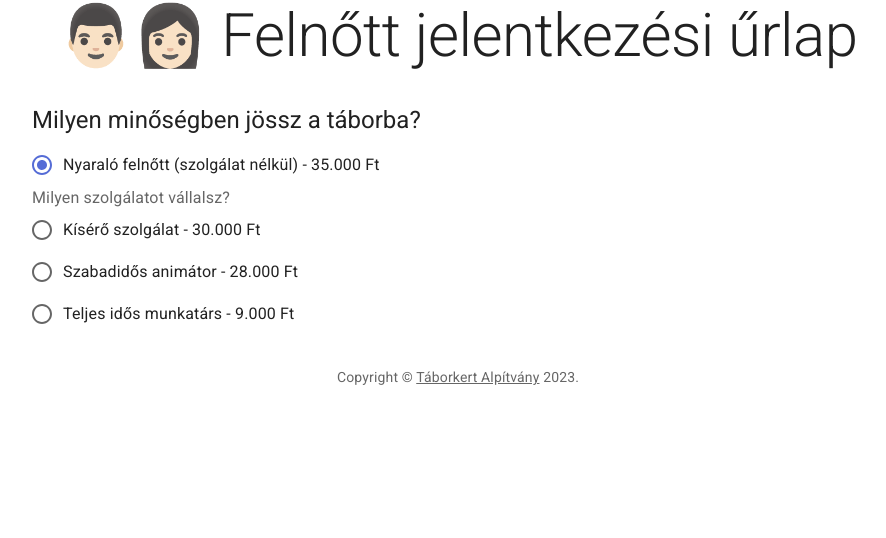
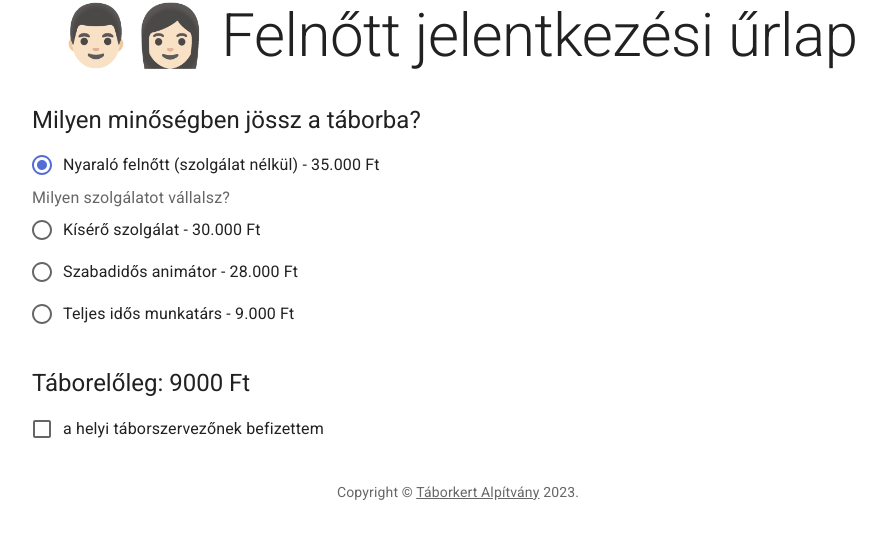
Before and after one commit to Taborkert/vite-ts-react-frontend, a React (Vite) app: page / in a window 1280 px wide. Shown: the top 538 px of the page, without its empty margins (182-1068 px from the left). Built offline with nearby package versions, Linux system fonts and the light colour scheme.

Commit message:
Adding AdvanceFee

```diff
--- /dev/null
+++ b/src/form-fields/AdvanceFee.tsx
@@ -0,0 +1,27 @@
+import React from "react";
+import Typography from "@mui/material/Typography";
+import Box from "@mui/material/Box";
+import Checkbox from "@mui/material/Checkbox";
+import FormControlLabel from "@mui/material/FormControlLabel";
+
+function AdvanceFee({
+  checked,
+  onChange,
+}: {
+  checked: boolean;
+  onChange: any;
+}) {
+  return (
+    <Box sx={{ my: 4 }}>
+      <Typography variant="h5" component="h2" gutterBottom>
+        Táborelőleg: 9000 Ft
+      </Typography>
+      <FormControlLabel
+        control={<Checkbox checked={checked} onChange={onChange} />}
+        label="a helyi táborszervezőnek befizettem"
+      />
+    </Box>
+  );
+}
+
+export default AdvanceFee;
--- a/src/pages/AdultRegistration.tsx
+++ b/src/pages/AdultRegistration.tsx
@@ -3,9 +3,11 @@ import Typography from "@mui/material/Typography";
 import MainServiceField, {
   MainServiceFieldValue,
 } from "../form-fields/MainServiceField";
+import AdvanceFee from "../form-fields/AdvanceFee";
 
 interface AdultReg {
   mainService: MainServiceFieldValue;
+  advanceFee: boolean;
 }
 
 interface Action {
@@ -21,6 +23,7 @@ const reducer = (state: AdultReg, { field, value }: Action) => ({
 function AdultRegistration() {
   const [form, dispatchForm] = React.useReducer(reducer, {
     mainService: "no-service",
+    advanceFee: false,
   });
 
   const handleMainServiceChange = (
@@ -29,6 +32,15 @@ function AdultRegistration() {
     dispatchForm({
       field: "mainService",
       value: (event.target as HTMLInputElement).value as MainServiceFieldValue,
+    });
+  };
+
+  const handleAdvanceFeeChange = (
+    event: React.ChangeEvent<HTMLInputElement>
+  ) => {
+    dispatchForm({
+      field: "advanceFee",
+      value: event.target.checked,
     });
   };
 
@@ -41,6 +53,7 @@ function AdultRegistration() {
         value={form.mainService}
         onChange={handleMainServiceChange}
       />
+      <AdvanceFee checked={form.advanceFee} onChange={handleAdvanceFeeChange} />
     </>
   );
 }
```
